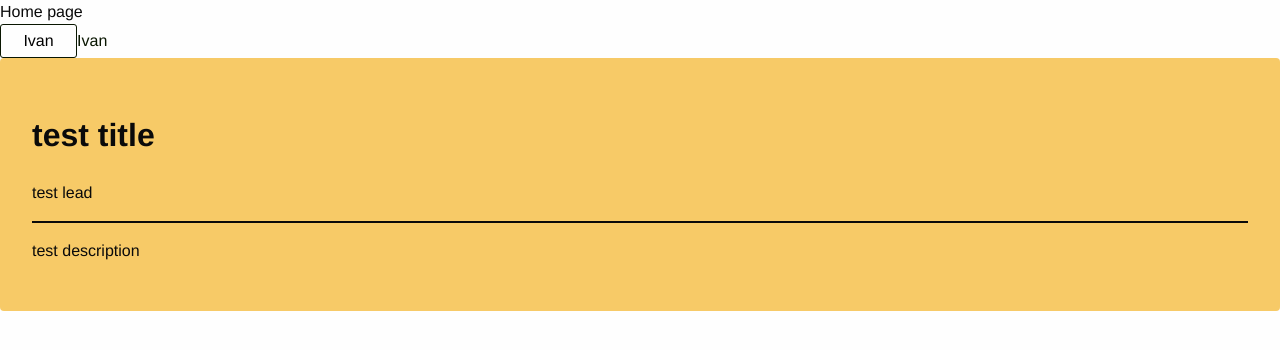
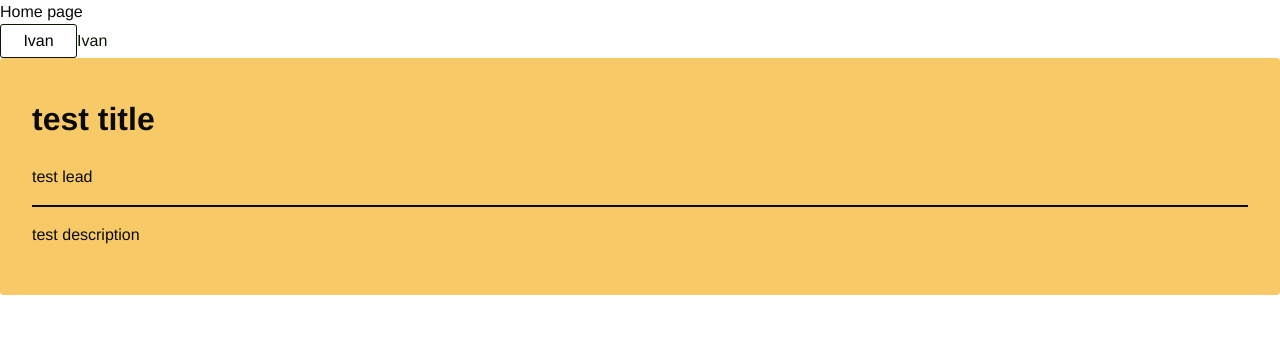
Before and after one commit to Navib/fubolPortfolio, a React app in the folder app/: page / in a window 1280 px wide. Shown: the top 350 px of the page. Built offline with nearby package versions, Linux system fonts and the light colour scheme; what react-router-redux would draw is missing.

Commit message:
still working

```diff
--- a/app/src/components/Common/Jumbotron/Jumbotron.js
+++ b/app/src/components/Common/Jumbotron/Jumbotron.js
@@ -9,13 +9,18 @@ const defaultProps = {};
 const propTypes = {
   title: PropTypes.string,
   lead: PropTypes.string,
-  description: PropTypes.string
+  description: PropTypes.string,
+  rounded: PropTypes.bool
 };
 
-const Jumbotron = ({ title, lead, description }) => {
+const Jumbotron = ({ title, lead, description, rounded }) => {
   return (
     <GridX>
-      <Cell className={`large-12 ${styles.jumbotronBase}`}>
+      <Cell
+        className={`large-12 ${styles.jumbotronBase} ${
+          rounded ? styles.roundedCorners : null
+        }`}
+      >
         <h1>{title}</h1>
         <p>{lead}</p>
         <hr className={styles.horizontalRule} />
--- a/app/src/components/Common/Jumbotron/Jumbotron.scss
+++ b/app/src/components/Common/Jumbotron/Jumbotron.scss
@@ -3,8 +3,11 @@
 
 .jumbotronBase {
   background: $p4Color;
-  padding: 2rem;
-  border-radius: 4px;
+  padding: 1rem 2rem 2rem;
+}
+
+.roundedCorners {
+  border-radius: 4px
 }
 
 .horizontalRule {
--- a/app/src/components/Pages/Home/Home.js
+++ b/app/src/components/Pages/Home/Home.js
@@ -15,6 +15,7 @@ const Home = () => {
         title="test title"
         description="test description"
         lead="test lead"
+        rounded
       />
     </GridContainer>
   );
```
